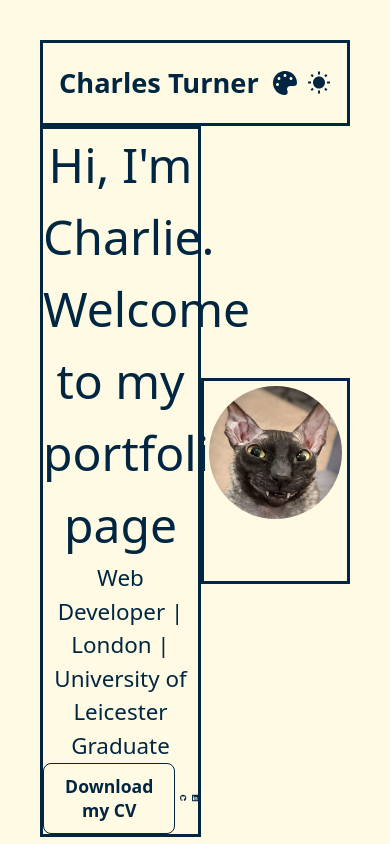
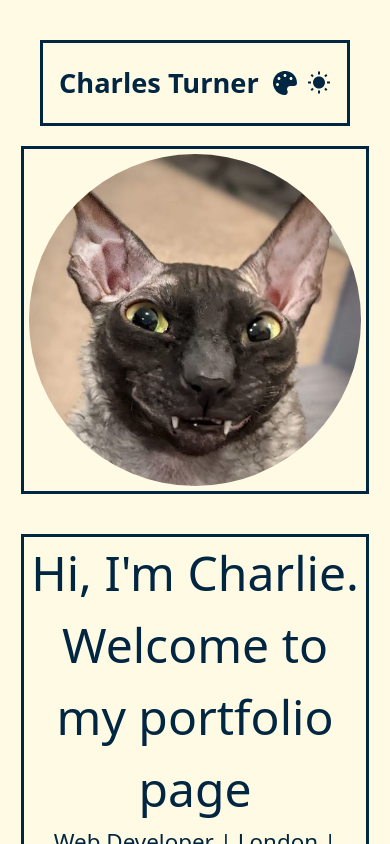
Before and after one commit to Ayrtonb1/portfolio, a React (Vite) app: page / in a window 390 px wide. Shown: the top 844 px of the page. Built offline with nearby package versions, Linux system fonts and the light colour scheme.

Commit message:
Add conditional wrapping of bio and PFP

```diff
--- a/src/components/mainInfo/Bio.tsx
+++ b/src/components/mainInfo/Bio.tsx
@@ -10,6 +10,7 @@ function Bio(): React.JSX.Element {
         borderStyle: "solid",
         aspectRatio: "1/1",
         width: "50%",
+        minWidth: "342px",
       }}
     >
       <div style={{ fontSize: "3rem" }}>
--- a/src/components/mainInfo/MainInfo.tsx
+++ b/src/components/mainInfo/MainInfo.tsx
@@ -9,6 +9,7 @@ function MainInfo(): React.JSX.Element {
         display: "flex",
         justifyContent: "center",
         alignItems: "center",
+        // flexWrap: "wrap",
       }}
     >
       <Bio />
--- a/src/components/mainInfo/PFP.tsx
+++ b/src/components/mainInfo/PFP.tsx
@@ -11,6 +11,7 @@ function PFP(): React.JSX.Element {
         minHeight: "200px",
         aspectRatio: "1/1",
         overflow: "hidden",
+        minWidth: "342px",
       }}
     >
       <img
--- a/src/style.css
+++ b/src/style.css
@@ -17,6 +17,18 @@
   --accentOne: #ffffff;
   --accentTwo: #ffffff;
   --accentThree: #ffffff;
+}
+
+@media (max-width: 720px) {
+  .mainInfo {
+    flex-wrap: "wrap";
+    flex-direction: column-reverse;
+  }
+
+  .mainInfo > * {
+    margin-bottom: 20px;
+    margin-top: 20px;
+  }
 }
 
 body {
```
